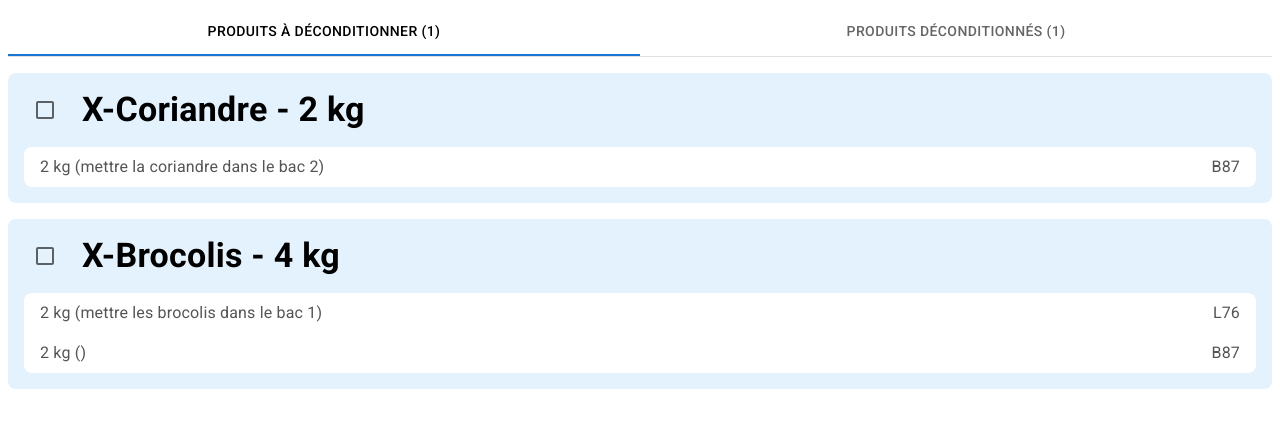
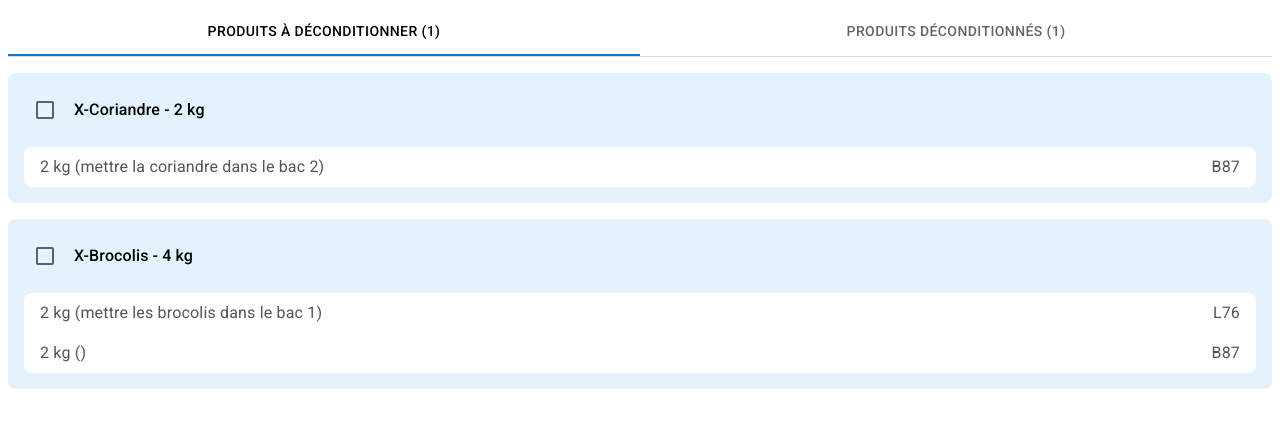
Before and after one commit to tiavina-mika/kfc-unpacking-ingredients, a React (Vite) app: page / in a window 1280 px wide. Shown: the top 428 px of the page. Built offline with nearby package versions, Linux system fonts and the light colour scheme.

Commit message:
Update UnpackingPSEsByIngredientsForm.tsx

```diff
--- a/src/containers/UnpackingPSEsByIngredientsForm.tsx
+++ b/src/containers/UnpackingPSEsByIngredientsForm.tsx
@@ -10,8 +10,8 @@ const sx = {
     backgroundColor: "#E3F2FD"
   },
   cardTitle: {
-    fontWeight: 400,
-    color: "#555",
+    fontWeight: 500,
+    color: "#000",
     fontSize: "16px",
     lineHeight: 1.5
   },
@@ -44,9 +44,9 @@ const UnpackingPSEsByIngredientsForm = ({ tab, index, ingredients = [] }: Props)
       {ingredients.map((ingredient, index) => (
         <Stack key={index + ingredient.objectId} spacing={2} sx={sx.card}>
           {/* title */}
-          <Stack direction="row" spacing={2} alignItems="center">
+          <Stack direction="row" spacing={1} alignItems="center">
             <Checkbox />
-            <Typography variant="h4" fontWeight={600}>
+            <Typography variant="h4" sx={sx.cardTitle}>
               {ingredient.name} - {getPSEsGrossWeightSum(ingredient.productionStepExecutions)} kg
             </Typography>
           </Stack>
```
